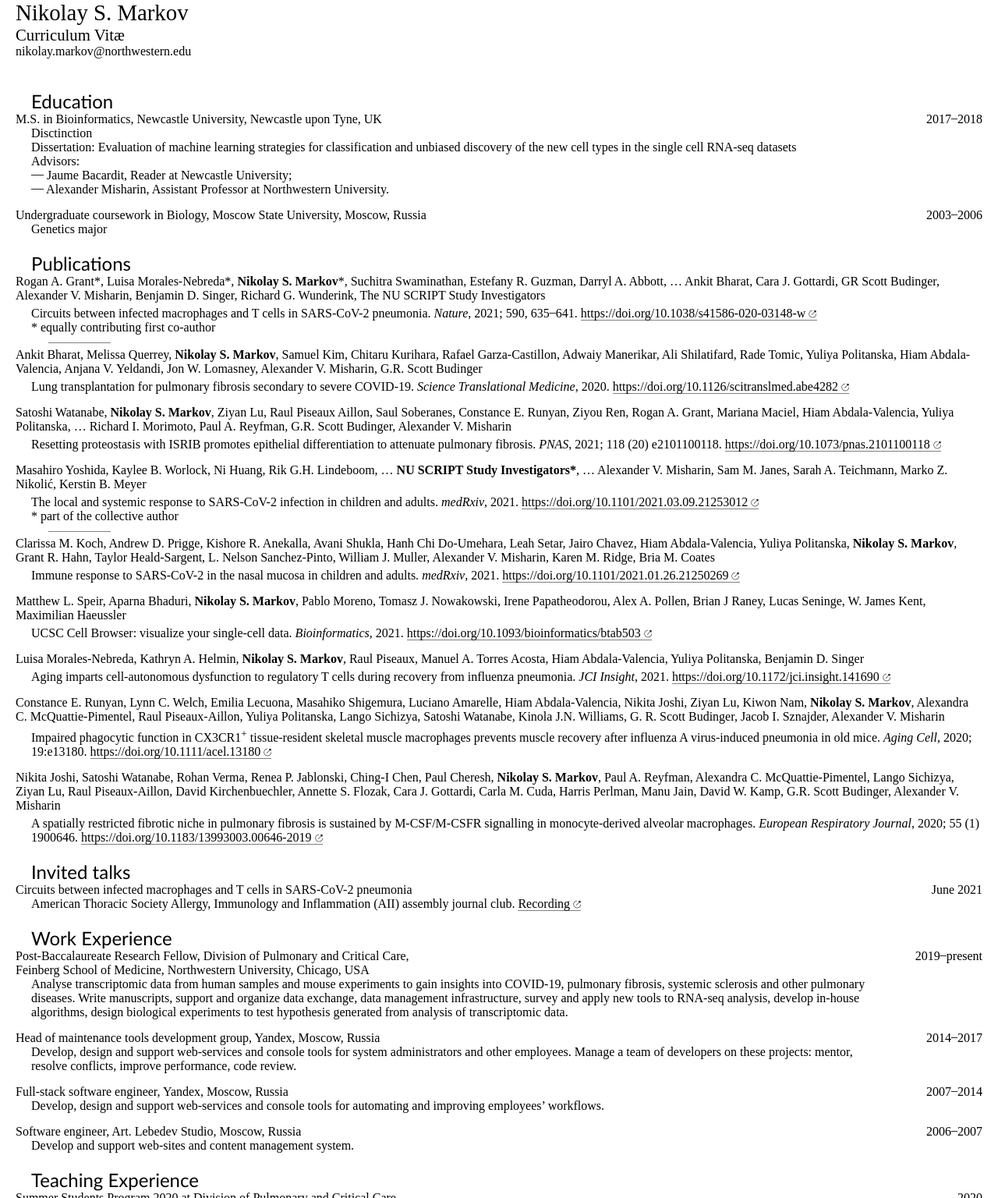
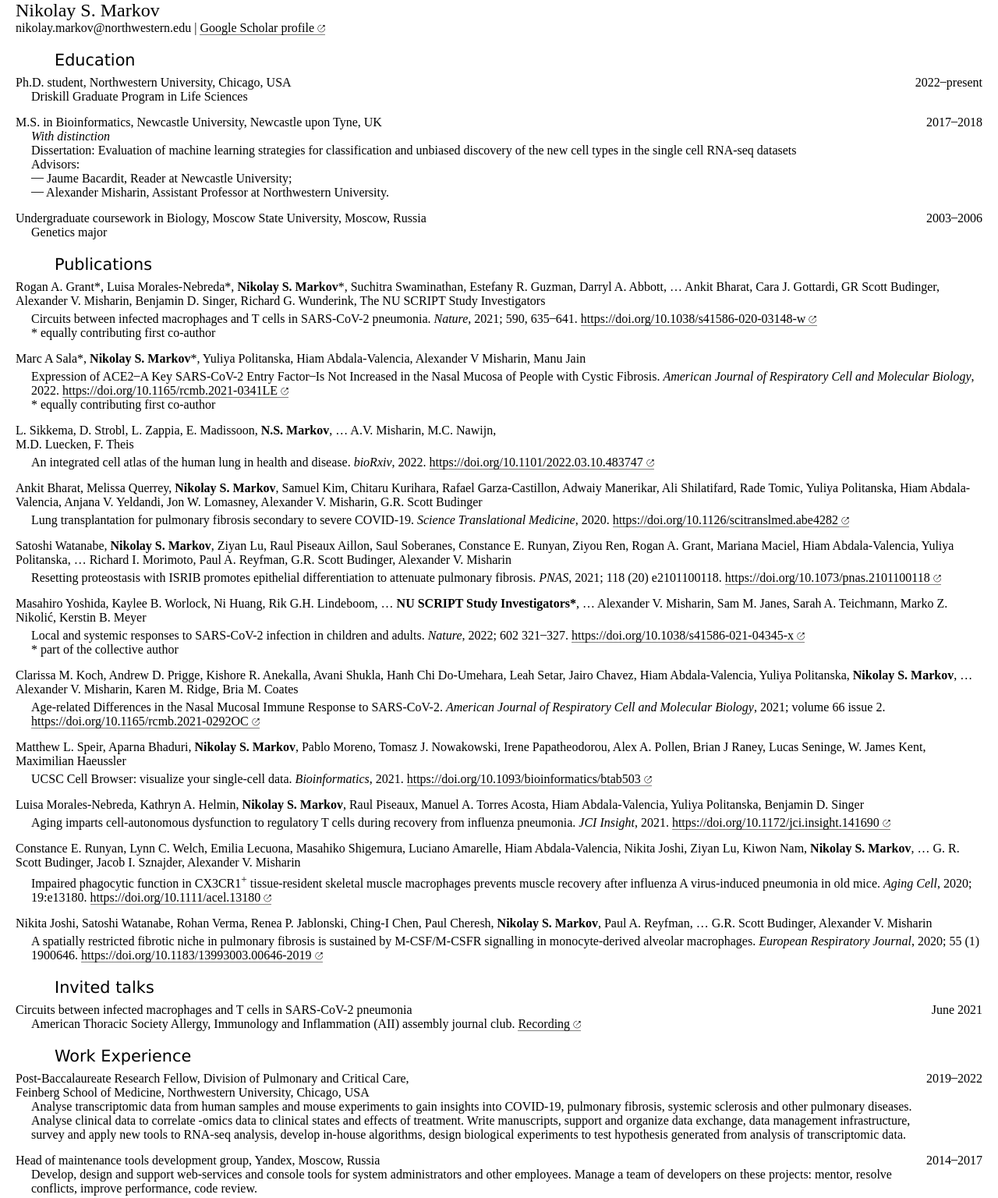
Before and after one commit to mxposed/cv, a plain HTML site: page cv.html in a window 1280 px wide. Shown: the top 1536 px of the page at 78% size. Drawn offline with Linux system fonts and the light colour scheme.

Commit message:
Add lung cell atlas, update formatting

```diff
--- a/cv.html
+++ b/cv.html
@@ -29,10 +29,14 @@ document.addEventListener('readystatechange', function() {
 });
 </script>
 <style type="text/css">
+@page {
+  size: A4 portrait;
+  margin: 20px;
+}
 html {margin: 0; padding: 0;}
 body {
   margin: 0;
-  padding: 0px 20px 0 20px;
+  padding: 0 20px;
   font-family: Cochin;
 }
 .dash {
@@ -44,17 +48,21 @@ h1, h2, h3, h4 {
   margin: 0;
 }
 h1 {
-  font-size: 180%;
+  font-size: 150%;
+}
+h2 {
+  font-size: 130%;
 }
 h3 {
   font-size: 130%;
 }
 section {
   margin-bottom: 20px;
+  /* padding-left: 10px; */
 }
 section h2 {
-  font-family: Optima;
-  margin: 0 0 0 20px;
+  font-family: 'Lucida Grande';
+  margin: 0 0 8px 50px;
 }
 .entry {
   display: flex;
@@ -66,6 +74,7 @@ a {
     text-decoration: none;
     color: black;
     border-bottom: 1px solid gray;
+    white-space: nowrap;
 }
 
 a:after {
@@ -77,9 +86,10 @@ a:after {
     margin-left: 4px;
 }
 .entry .date {
-  min-width: 100px;
+  white-space: nowrap;
+  min-width: 80px;
   justify-self: flex-end;
-  margin-left: 20px;
+  margin-left: 5px;
   text-align: right;
 }
 .entry .details {
@@ -102,17 +112,23 @@ u {
 }
 </style></head>
 <body>
+<h1>Nikolay S. Markov</h1>
+<div>nikolay.markov@northwestern.edu | <a href="https://scholar.google.com/citations?user=-E-79qkAAAAJ&hl=en">Google Scholar profile</a></div>
 
-<h1>Nikolay S. Markov</h1>
-<h3>Curriculum Vitæ</h3>
-<div>nikolay.markov@northwestern.edu</div>
-
-<section style="margin-top: 40px;">
+<section style="margin-top: 20px;">
   <h2>Education</h2>
+  <div class="entry">
+    <div>Ph.D. student, Northwestern University, Chicago, USA
+      <div class="details">
+        Driskill Graduate Program in Life Sciences
+      </div>
+    </div>
+    <div class="date">2022–present</div>
+  </div>
   <div class="entry">
     <div>M.S. in Bioinformatics, Newcastle University, Newcastle upon Tyne, UK
       <div class="details">
-        Disctinction<br/>
+        <em>With distinction</em><br/>
         Dissertation: Evaluation of machine learning strategies for classification and
         unbiased discovery of the new cell types in the single cell
         RNA-seq datasets
@@ -146,7 +162,28 @@ u {
         <a href="https://doi.org/10.1038/s41586-020-03148-w">https://doi.org/10.1038/s41586-020-03148-w</a>
         <br/>* equally contributing first co-author
       </div>
-      <div class="separator"></div>
+    </div>
+  </div>
+  <div class="entry">
+    <div>
+        Marc A Sala*, <b>Nikolay S. Markov</b>*, Yuliya Politanska, Hiam Abdala-Valencia, Alexander V Misharin, Manu Jain
+      <div class="details">
+        Expression of ACE2–A Key SARS-CoV-2 Entry Factor–Is Not Increased in the Nasal Mucosa of People with Cystic Fibrosis.
+        <em>American Journal of Respiratory Cell and Molecular Biology</em>, 2022.
+        <a href="https://doi.org/10.1165/rcmb.2021-0341LE">https://doi.org/10.1165/rcmb.2021-0341LE</a>
+        <br/>* equally contributing first co-author
+      </div>
+    </div>
+  </div>
+  <div class="entry">
+    <div>
+      L. Sikkema, D. Strobl, L. Zappia, E. Madissoon, <b>N.S. Markov</b>, … A.V. Misharin, M.C. Nawijn,
+      <br/>M.D. Luecken, F. Theis
+      <div class="details">
+        An integrated cell atlas of the human lung in health and disease.
+        <em>bioRxiv</em>, 2022.
+        <a href="https://doi.org/10.1101/2022.03.10.483747">https://doi.org/10.1101/2022.03.10.483747</a>
+      </div>
     </div>
   </div>
   <div class="entry">
@@ -181,25 +218,23 @@ u {
         <b>NU SCRIPT Study Investigators*</b>, … Alexander V. Misharin,
         Sam M. Janes, Sarah A. Teichmann, Marko Z. Nikolić, Kerstin B. Meyer
       <div class="details">
-        The local and systemic response to SARS-CoV-2 infection in children and adults.
-        <em>medRxiv</em>, 2021.
-        <a href="https://doi.org/10.1101/2021.03.09.21253012">https://doi.org/10.1101/2021.03.09.21253012</a>
+        Local and systemic responses to SARS-CoV-2 infection in children and adults.
+        <em>Nature</em>, 2022; 602 321–327.
+        <a href="https://doi.org/10.1038/s41586-021-04345-x">https://doi.org/10.1038/s41586-021-04345-x</a>
         <br/>* part of the collective author
       </div>
-      <div class="separator"></div>
     </div>
   </div>
   <div class="entry">
     <div>
         Clarissa M. Koch, Andrew D. Prigge, Kishore R. Anekalla, Avani Shukla,
         Hanh Chi Do-Umehara, Leah Setar, Jairo Chavez, Hiam Abdala-Valencia,
-        Yuliya Politanska, <b>Nikolay S. Markov</b>, Grant R. Hahn, Taylor Heald-Sargent,
-        L. Nelson Sanchez-Pinto, William J. Muller, Alexander V. Misharin,
+        Yuliya Politanska, <b>Nikolay S. Markov</b>, … Alexander V. Misharin,
         Karen M. Ridge, Bria M. Coates
       <div class="details">
-        Immune response to SARS-CoV-2 in the nasal mucosa in children and adults.
-        <em>medRxiv</em>, 2021.
-        <a href="https://doi.org/10.1101/2021.01.26.21250269">https://doi.org/10.1101/2021.01.26.21250269</a>
+        Age-related Differences in the Nasal Mucosal Immune Response to SARS-CoV-2.
+        <em>American Journal of Respiratory Cell and Molecular Biology</em>, 2021; volume 66 issue 2.
+        <a href="https://doi.org/10.1165/rcmb.2021-0292OC">https://doi.org/10.1165/rcmb.2021-0292OC</a>
       </div>
     </div>
   </div>
@@ -231,15 +266,13 @@ u {
   <div class="entry">
     <div>
         Constance E. Runyan, Lynn C. Welch, Emilia Lecuona, Masahiko Shigemura,
-        Luciano Amarelle, Hiam Abdala‐Valencia, Nikita Joshi, Ziyan Lu,
-        Kiwon Nam, <b>Nikolay S. Markov</b>, Alexandra C. McQuattie‐Pimentel,
-        Raul Piseaux‐Aillon, Yuliya Politanska, Lango Sichizya,
-        Satoshi Watanabe, Kinola J.N. Williams, G. R. Scott Budinger,
+        Luciano Amarelle, Hiam Abdala-Valencia, Nikita Joshi, Ziyan Lu,
+        Kiwon Nam, <b>Nikolay S. Markov</b>, … G. R. Scott Budinger,
         Jacob I. Sznajder, Alexander V. Misharin
       <div class="details">
-        Impaired phagocytic function in CX3CR1<sup>+</sup> tissue‐resident
+        Impaired phagocytic function in CX3CR1<sup>+</sup> tissue-resident
         skeletal muscle macrophages prevents muscle recovery after influenza A
-        virus‐induced pneumonia in old mice.
+        virus-induced pneumonia in old mice.
       <em>Aging Cell</em>, 2020; 19:e13180.
       <a href="https://doi.org/10.1111/acel.13180">https://doi.org/10.1111/acel.13180</a>
       </div>
@@ -249,10 +282,7 @@ u {
     <div>
         Nikita Joshi, Satoshi Watanabe, Rohan Verma, Renea P. Jablonski,
         Ching-I Chen, Paul Cheresh, <b>Nikolay S. Markov</b>, Paul A. Reyfman,
-        Alexandra C. McQuattie-Pimentel, Lango Sichizya, Ziyan Lu,
-        Raul Piseaux-Aillon, David Kirchenbuechler, Annette S. Flozak,
-        Cara J. Gottardi, Carla M. Cuda, Harris Perlman, Manu Jain,
-        David W. Kamp, G.R. Scott Budinger, Alexander V. Misharin
+        … G.R. Scott Budinger, Alexander V. Misharin
       <div class="details">
         A spatially restricted fibrotic niche in pulmonary fibrosis is
         sustained by M-CSF/M-CSFR signalling in monocyte-derived
@@ -285,13 +315,16 @@ u {
         Feinberg School of Medicine, Northwestern University, Chicago, USA
       <div class="details">Analyse transcriptomic data from human samples and mouse
           experiments to gain insights into COVID-19, pulmonary fibrosis,
-          systemic sclerosis and other pulmonary diseases. Write manuscripts,
+          systemic sclerosis and other pulmonary diseases. Analyse clinical
+          data to correlate -omics data to clinical states and effects of
+          treatment.
+          Write manuscripts,
           support and organize data exchange, data management infrastructure,
           survey and apply new tools to RNA-seq analysis, develop in-house
           algorithms, design biological experiments to test hypothesis generated
           from analysis of transcriptomic data.</div>
     </div>
-    <div class="date">2019–present</div>
+    <div class="date">2019–2022</div>
   </div>
   <div class="entry">
     <div>Head of maintenance tools development group, Yandex, Moscow, Russia
@@ -372,7 +405,7 @@ u {
 
       <div class="details" style="margin-top:8px">We evaluated the possibility
       of using machine learning methods to rapidly annotate new single cell
-      RNA-seq datasets based on the reference dataset.<br/>
+      RNA-seq datasets based on the reference dataset.
       We assessed the performance of a gradient boosting algorithm
       <tt>catboost</tt> for predicting cell types in Mouse Cell Atlas dataset
       and 3 samples of mouse lungs. We explored several strategies to explicitly
@@ -388,6 +421,12 @@ u {
 
 <section>
   <h2>Miscalleneous</h2>
+  <div class="entry">
+    <div>The Open Problems for Single-Cell Analysis Jamboree
+      <div class="details"><a href="https://openproblems.bio/jamboree/">https://openproblems.bio/jamboree/</a></div>
+    </div>
+    <div class="date">March 2021</div>
+  </div>
   <div class="entry">
     <div>Contributions to single-cell RNA-seq open-source tools <tt>Seurat</tt> and <tt>CellBrowser</tt>,
       bioinformatics tool <tt>biopython</tt>
```
Also changed, not shown: 2 other files.
